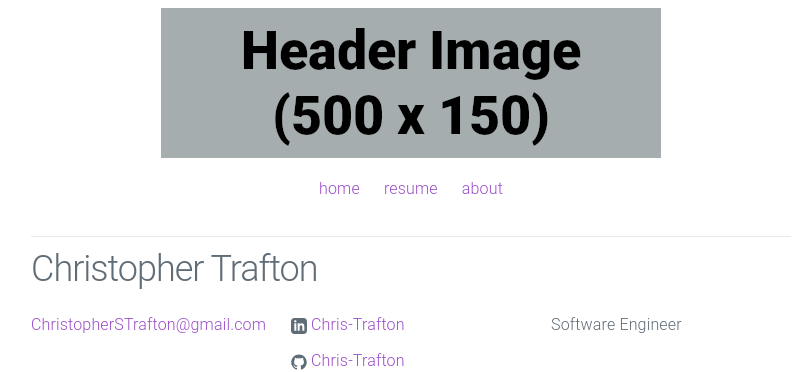
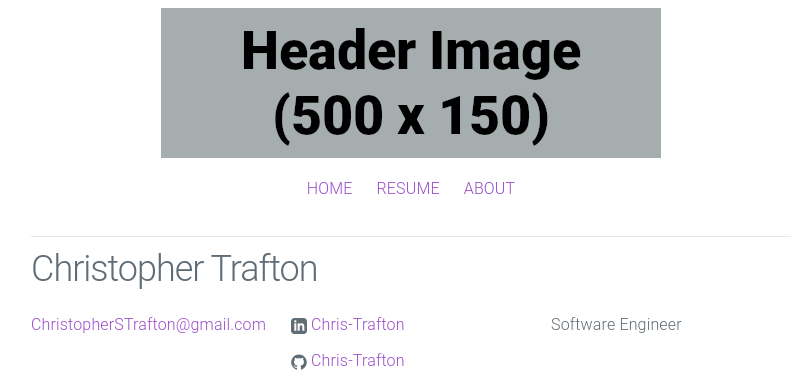
Before and after one commit to Chris-Trafton/Chris-Trafton.github.io, a Jekyll site: the page built from index.html, in a window 1280 px wide. Shown: the top 372 px of the page, without its empty margins (229-1040 px from the left). Built offline with Jekyll 4.4.1, drawn with Linux system fonts in a browser that asks for light colours.

Commit message:
Update header.html

```diff
--- a/_includes/header.html
+++ b/_includes/header.html
@@ -3,9 +3,9 @@
 
   <nav class="navbar">
     <ul>
-      <li class="nav-item"><a href="{{ site.baseurl }}/">home</a></li>
-	  <li class="nav-item"><a href="{{ site.baseurl }}/resume/">resume</a></li>
-      <li class="nav-item"><a href="{{ site.baseurl }}/about/">about</a></li>
+      <li class="nav-item"><a href="{{ site.baseurl }}/">HOME</a></li>
+	  <li class="nav-item"><a href="{{ site.baseurl }}/resume/">RESUME</a></li>
+      <li class="nav-item"><a href="{{ site.baseurl }}/about/">ABOUT</a></li>
     </ul>
   </nav>
 
```
